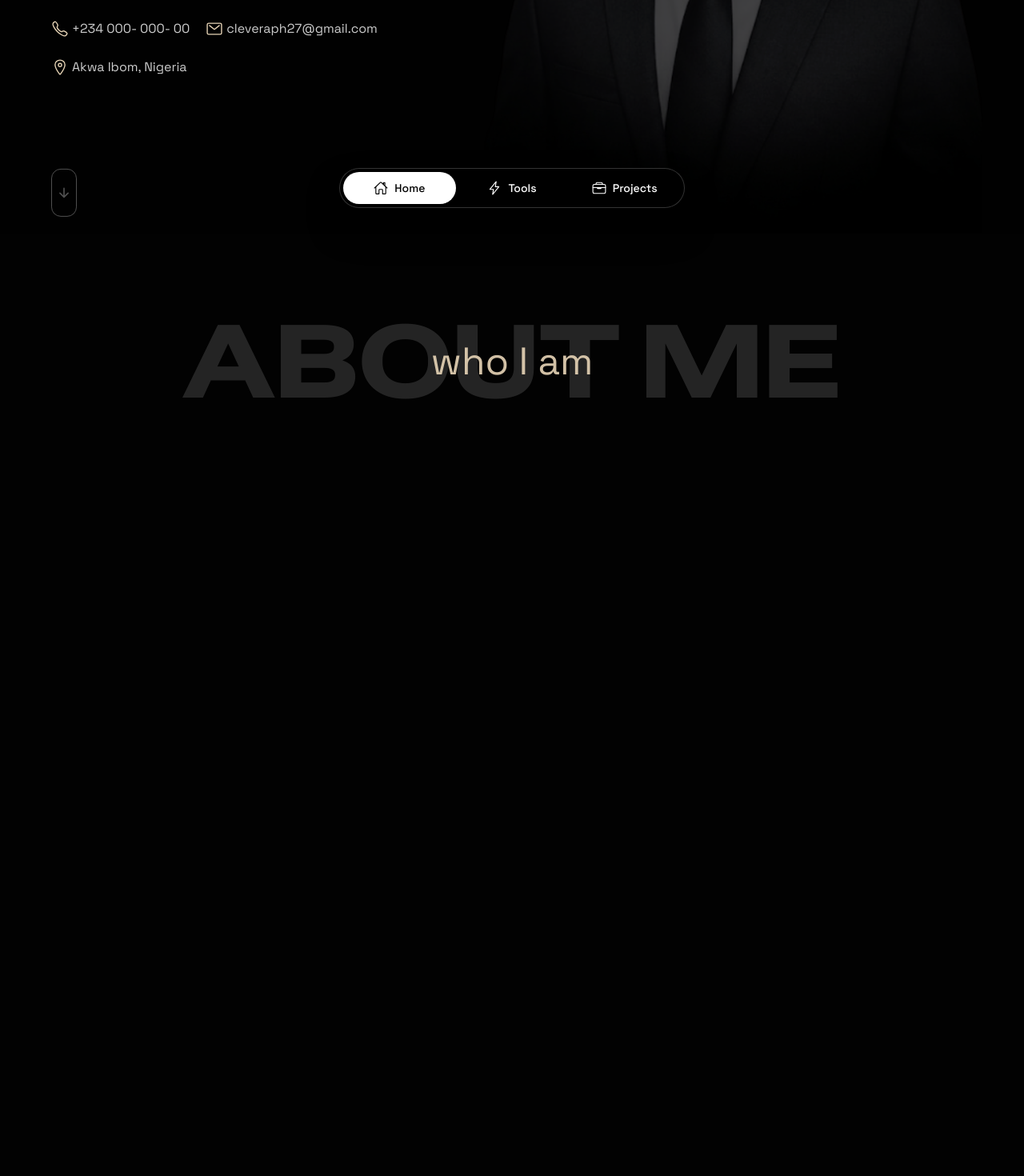
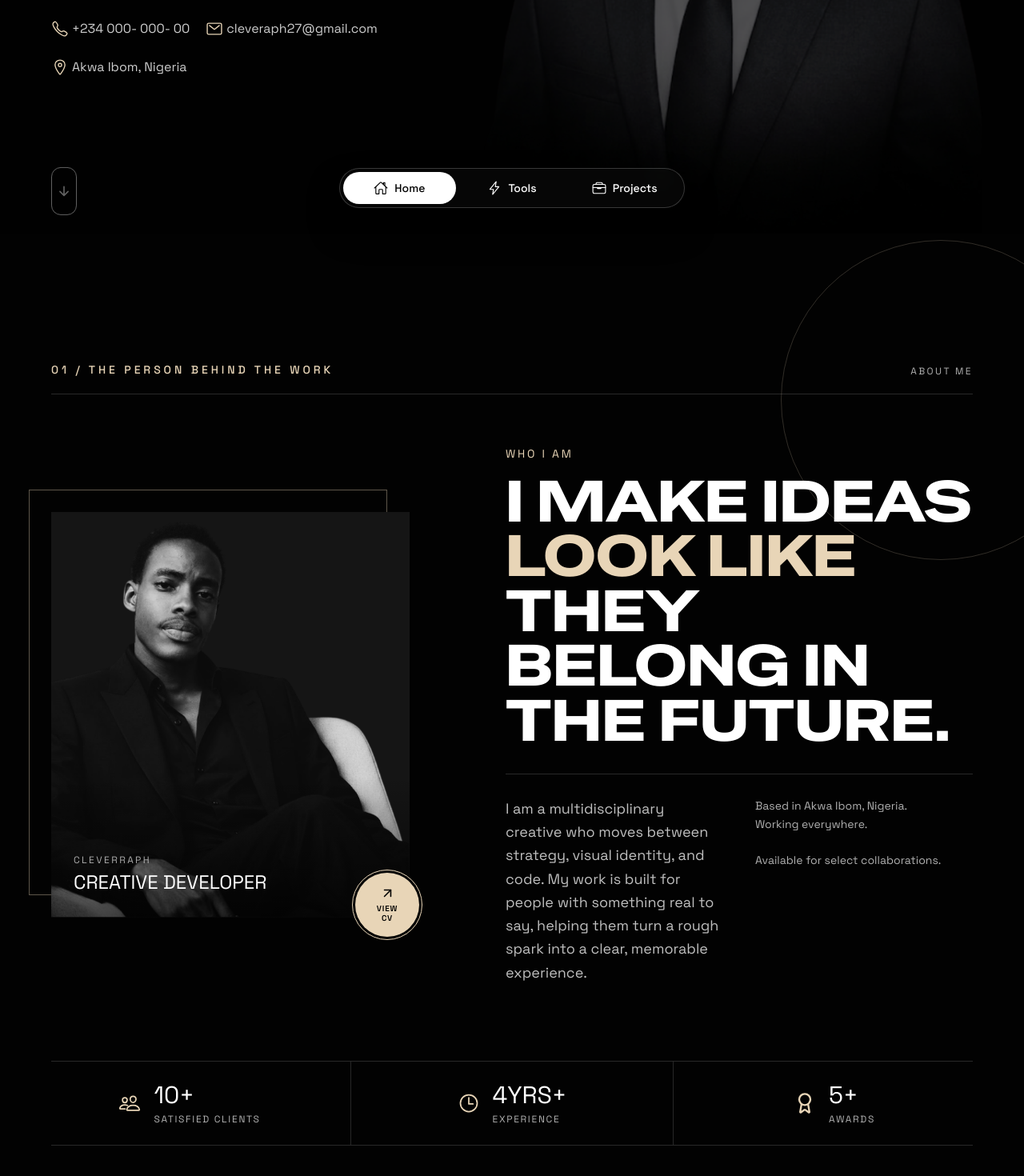
Before and after one commit to Raphaelye/CR_Suites, a React (Vite) app: page / in a window 1280 px wide. Shown: the part 508-1978 px from the top of the page at 80% size. Before the commit the page ends 1600 px from the top, so only its background shows below. Built offline with nearby package versions, Linux system fonts and the light colour scheme.

Commit message:
Home page fully done

```diff
--- a/src/components/Home.tsx
+++ b/src/components/Home.tsx
@@ -1,12 +1,17 @@
 import bgAvatar from '../assets/bgavatar.png'
+import aboutImage from '../assets/aboutimg.png'
 import { motion } from 'framer-motion'
 import type { Variants } from 'framer-motion'
+import type { IconType } from 'react-icons'
 import {
   IoArrowDown,
   IoCallOutline,
+  IoPeopleOutline,
   IoLocationOutline,
   IoMailOutline,
+  IoTimeOutline,
 } from 'react-icons/io5';
+import { LuArrowUpRight, LuAward } from 'react-icons/lu'
 
 const heroContainer: Variants = {
   hidden: {},
@@ -35,6 +40,12 @@ const titleWord: Variants = {
   },
 };
 
+const achievementStats: Array<{ number: string; title: string; icon: IconType }> = [
+  { number: '10+', title: 'Satisfied clients', icon: IoPeopleOutline },
+  { number: '4yrs+', title: 'Experience', icon: IoTimeOutline },
+  { number: '5+', title: 'Awards', icon: LuAward },
+];
+
 function Home() {
   return (
     <>
@@ -47,7 +58,7 @@ function Home() {
           alt=""
           className="pointer-events-none absolute bottom-0 right-[-55%] z-0 h-[90vh] max-w-none object-cover object-bottom opacity-65 sm:right-[-20%] sm:h-[90vh] lg:right-[4%] lg:h-[95vh]"
         />
-        <div className="pointer-events-none absolute inset-0 z-1 bg-[rgba(0,0,0,0.55)]" />
+        <div className="pointer-events-none absolute inset-0 z-1 bg-[rgba(0,0,0,0.45)]" />
 
         <motion.div
           className="relative z-10 flex min-h-0 flex-1 items-center py-10 pt-28 sm:py-16 sm:pt-32"
@@ -55,7 +66,7 @@ function Home() {
           initial="hidden"
           animate="visible"
         >
-          <div className="max-w-6xl">
+          <div className="max-w-9xl">
             <motion.p
               className="font-body mb-5 text-sm font-medium uppercase tracking-[0.28em] text-accent sm:text-md"
               variants={heroItem}
@@ -135,15 +146,73 @@ function Home() {
 
 
 {/* ABOUT SECTION ========================================================================*/}
-      <section className="relative isolate flex h-dvh min-h-0 flex-col items-center overflow-hidden page-padding ">
-        <div className="absolute inset-x-0 top-22 flex justify-center items-center pt-10 sm:pt-10 lg:pt-14 sm:top-26 " >
-          <h1 className="absolute text-6xl uppercase font-display text-muted/20 sm:text-7xl md:text-8xl lg:text-9xl">
-            About me
-          </h1>
-          <h3 className="absolute z-10 text-2xl font-body text-accent/90 sm:text-3xl md:text-4xl lg:text-5xl">
-            who I am
-          </h3>
-        </div>
+      <section id="about" className="relative isolate min-h-dvh overflow-hidden bg-bg page-padding py-28 md:py-27 sm:py-25 lg:py-40 ">
+        {/* <div className="pointer-events-none absolute inset-0 opacity-30 [background-image:linear-gradient(rgba(255,255,255,0.045)_1px,transparent_1px),linear-gradient(90deg,rgba(255,255,255,0.045)_1px,transparent_1px)] [background-size:5rem_5rem]" /> */}
+        <div className="pointer-events-none absolute -right-24 top-2 h-72 w-72 rounded-full border border-accent/20 sm:h-100 sm:w-100" />
+
+        <motion.div
+          className="relative z-10 "
+          initial="hidden"
+          whileInView="visible"
+          viewport={{ once: true, amount: 0.2 }}
+          variants={heroContainer}
+        >
+          <motion.div className="mb-12 flex items-end justify-between border-b border-white/15 pb-5 sm:mb-16" variants={heroItem}>
+            <p className="font-body text-xs font-medium uppercase tracking-[0.28em] text-accent sm:text-sm">01 / The person behind the work</p>
+            <span className="font-body hidden text-xs uppercase tracking-[0.2em] text-muted sm:block">About me</span>
+          </motion.div>
+
+          <div className="flex flex-col items-center gap-12 mx-auto max-w-7xl lg:flex-row lg:items-center lg:gap-30">
+            <motion.div className="relative mx-auto w-full max-w-md shrink-0 lg:mx-0 lg:w-[42%]" variants={heroItem}>
+              <div className="absolute -left-5 -top-5 h-full w-full border border-accent/40 sm:-left-7 sm:-top-7" />
+              <div className="relative aspect-639/723 overflow-hidden bg-[#151515]">
+                <img src={aboutImage} alt="CleverRaph seated in a black suit" className="h-full w-full object-cover object-top grayscale" />
+                <div className="absolute inset-x-0 bottom-0 bg-linear-to-t from-black/70 to-transparent p-5 pt-20 sm:p-7 sm:pt-24">
+                  <p className="font-body text-xs uppercase tracking-[0.2em] text-white/65">CleverRaph</p>
+                  <p className="font-display mt-1 text-xl uppercase text-white sm:text-2xl">Creative developer</p>
+                </div>
+              </div>
+              <div className="absolute -bottom-7 -right-4 flex h-22 w-22 flex-col items-center justify-center rounded-full border border-accent">
+                <a
+                  href="/cv.pdf"
+                  download
+                  aria-label="Download CleverRaph CV"
+                  className=" flex h-20 w-20 flex-col items-center justify-center rounded-full bg-accent text-center font-body text-[10px] font-semibold uppercase leading-tight tracking-[0.08em] text-black transition-transform hover:scale-105 focus-visible:outline-2 focus-visible:outline-offset-4 focus-visible:outline-accent sm:-right-8"
+                >
+                  <LuArrowUpRight size={19} className="mb-1" aria-hidden="true" />
+                  <span>View<br />CV</span>
+                </a>
+              </div>
+            </motion.div>
+
+            <motion.div className="w-full" variants={heroItem}>
+              <p className="font-body mb-4 text-sm uppercase tracking-[0.2em] text-accent">Who I am</p>
+              <h2 className="font-display max-w-3xl text-4xl uppercase leading-[0.95] text-white sm:text-6xl lg:text-7xl">
+                I make ideas <span className="text-accent">look like</span> they belong in the future.
+              </h2>
+              <div className="mt-8 flex flex-col gap-6 border-t border-white/15 pt-7 sm:flex-row sm:gap-10">
+                <p className="font-body min-w-0 flex-1 text-base leading-relaxed text-white/75 sm:text-lg">
+                  I am a multidisciplinary creative who moves between strategy, visual identity, and code. My work is built for people with something real to say, helping them turn a rough spark into a clear, memorable experience.
+                </p>
+                <p className="font-body min-w-0 flex-1 text-sm leading-relaxed text-muted">
+                  Based in Akwa Ibom, Nigeria.<br />Working everywhere.<br /><br />Available for select collaborations.
+                </p>
+              </div>
+            </motion.div>
+          </div>
+
+          <motion.div className="mt-24 flex flex-col border-y border-white/15 sm:flex-row" variants={heroItem}>
+            {achievementStats.map(({ number, title, icon: Icon }) => (
+              <div key={number} className="flex flex-1 items-center  gap-4 border-b border-white/15 py-6 last:border-0 sm:border-b-0 sm:border-r sm:px-7 sm:first:pl-0 sm:last:border-r-0 sm:last:pr-0 md:justify-center" >
+                <Icon size={28} className="shrink-0 text-accent" aria-hidden="true" />
+                <div>
+                  <p className="font-display text-2xl uppercase text-white sm:text-3xl">{number}</p>
+                  <h3 className="font-body mt-1 text-xs uppercase tracking-[0.14em] text-muted">{title}</h3>
+                </div>
+              </div>
+            ))}
+          </motion.div>
+        </motion.div>
       </section>
     </>
   )
--- a/src/components/Navbar.tsx
+++ b/src/components/Navbar.tsx
@@ -5,7 +5,7 @@ import  { IoHomeOutline, IoFlashOutline, IoBriefcaseOutline } from "react-icons/
 function Navbar() {
   return (
     <nav
-      className="fixed bottom-8 left-1/2 z-100 flex w-[calc(100%-2rem)] max-w-108 -translate-x-1/2 items-center rounded-full border border-white/20 bg-black/80 p-1 shadow-2xl shadow-black/50 backdrop-blur-sm lg:bottom-8"
+      className="fixed bottom-8 left-1/2 z-100 flex w-[calc(100%-2rem)] max-w-108 -translate-x-1/2 items-center rounded-full border border-white/20 bg-glass-bg p-1 shadow-2xl shadow-black/50 backdrop-blur-sm lg:bottom-8"
       aria-label="Primary navigation"
     >
       <a
```
